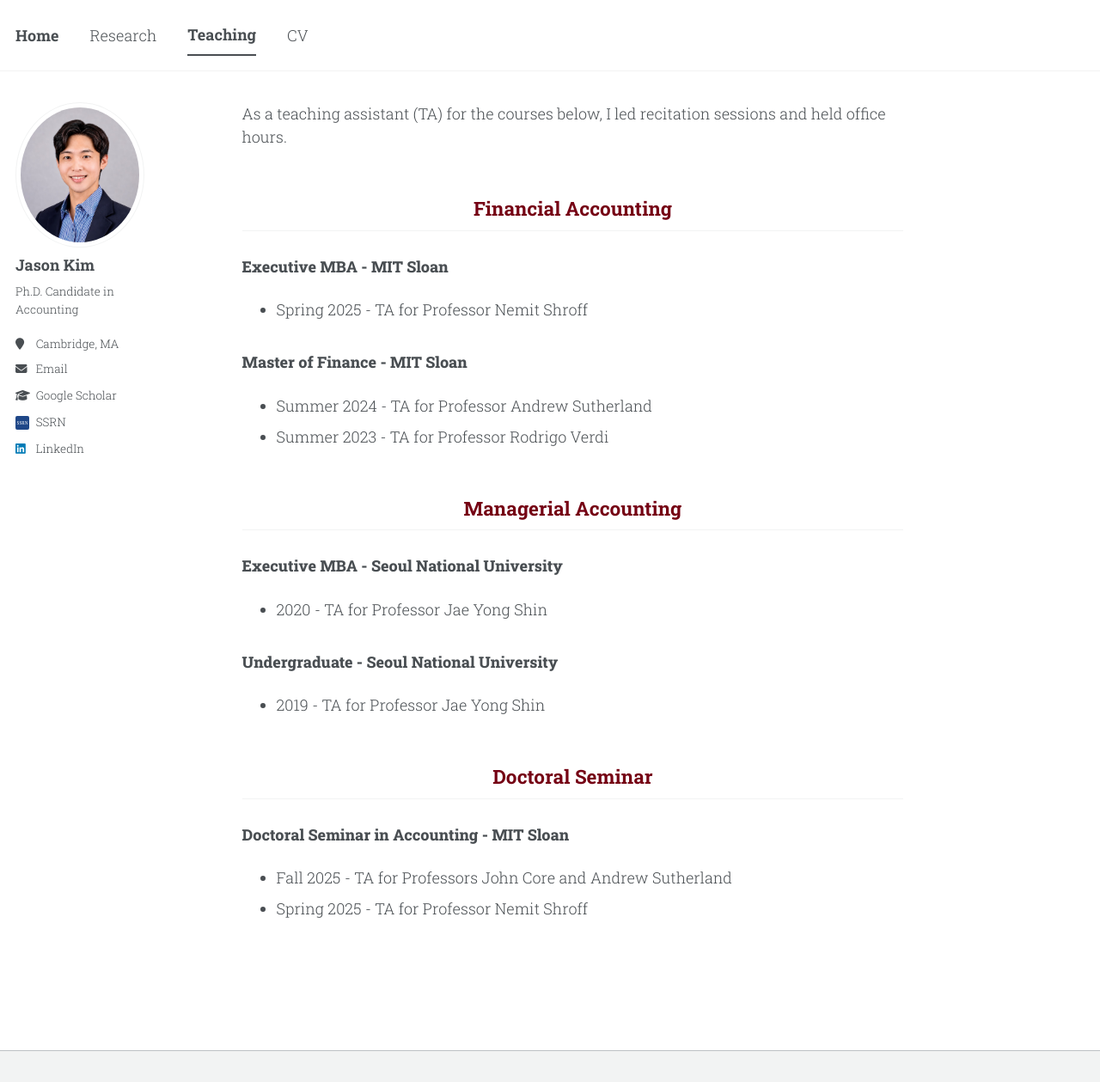
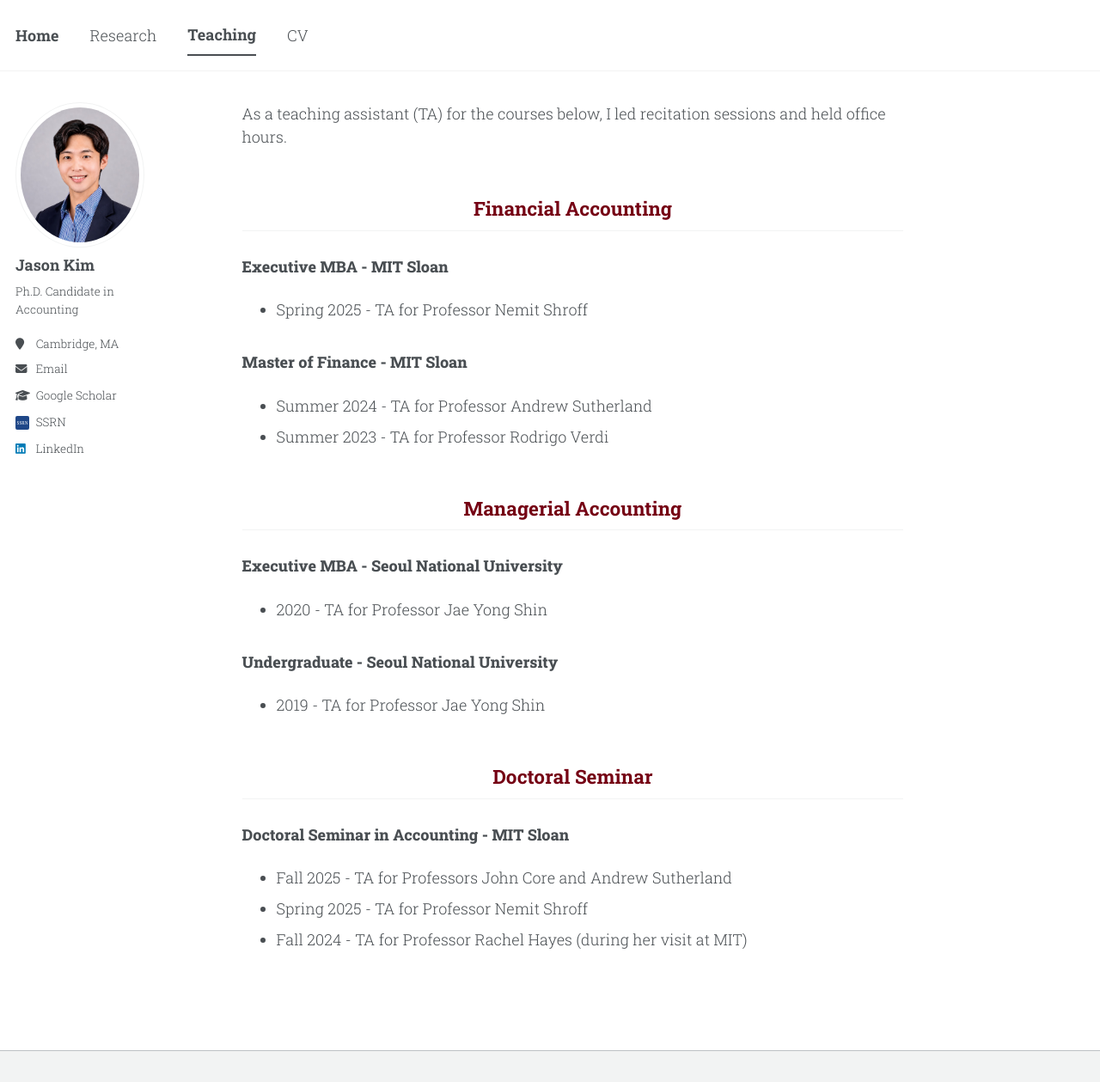
Before and after one commit to jgkim262/jgkim262.github.io, a Jekyll site: the page built from _pages/teaching.md, in a window 1280 px wide and 1259 px high. Shown: the whole window at 86% size. Built offline with Jekyll 4.4.1, drawn with Linux system fonts in a browser that asks for light colours; a style sheet for code colours, icons or effects is not loaded.

Commit message:
Update teaching.md

```diff
--- a/_pages/teaching.md
+++ b/_pages/teaching.md
@@ -37,5 +37,6 @@ As a teaching assistant (TA) for the courses below, I led recitation sessions an
 
 * Fall 2025 - TA for Professors [John Core](https://mitsloan.mit.edu/faculty/directory/john-e-core){: .coauthor} and [Andrew Sutherland](https://mitsloan.mit.edu/faculty/directory/andrew-gordon-sutherland){: .coauthor}
 * Spring 2025 - TA for Professor [Nemit Shroff](https://mitsloan.mit.edu/faculty/directory/nemit-shroff){: .coauthor}
+* Fall 2024 - TA for Professor Rachel Hayes (during her visit at MIT)
 
 </div>
```
